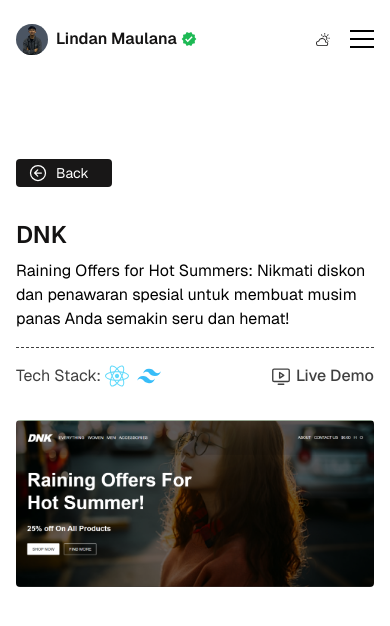
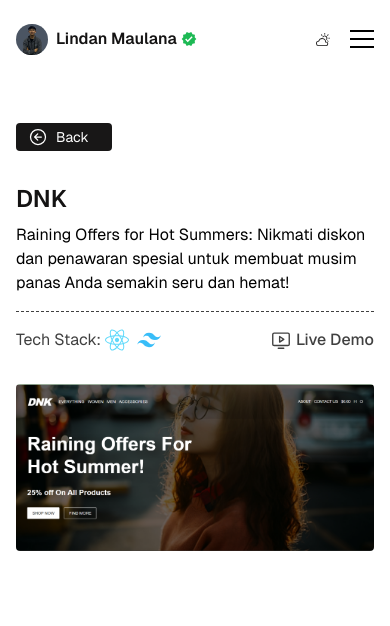
Before and after one commit to lindanmaulana/lindanmaulana.github.io, a React (Vite) app: page /portfolio/DNK in a window 390 px wide. Shown: the top 626 px of the page. Built offline with nearby package versions, Linux system fonts and the light colour scheme; a web font is replaced by a local one.

Commit message:
fix/detail portfolio height

```diff
--- a/src/components/section/portfolio/detail/index.tsx
+++ b/src/components/section/portfolio/detail/index.tsx
@@ -7,8 +7,8 @@ import { PiMonitorPlay } from "react-icons/pi";
 const PortfolioDetail = (props: { data: project }) => {
   const { data } = props;
   return (
-    <LayoutSections styleContainer="py-14">
-      <div>
+    <LayoutSections styleContainer="md:py-14 py-5 md:h-full h-screen dark:bg-black">
+      <div >
         <Link
           to="/portfolio"
           className="flex items-center gap-2 px-3 py-1 text-sm text-white rounded bg-color-github max-w-24 group"
```
